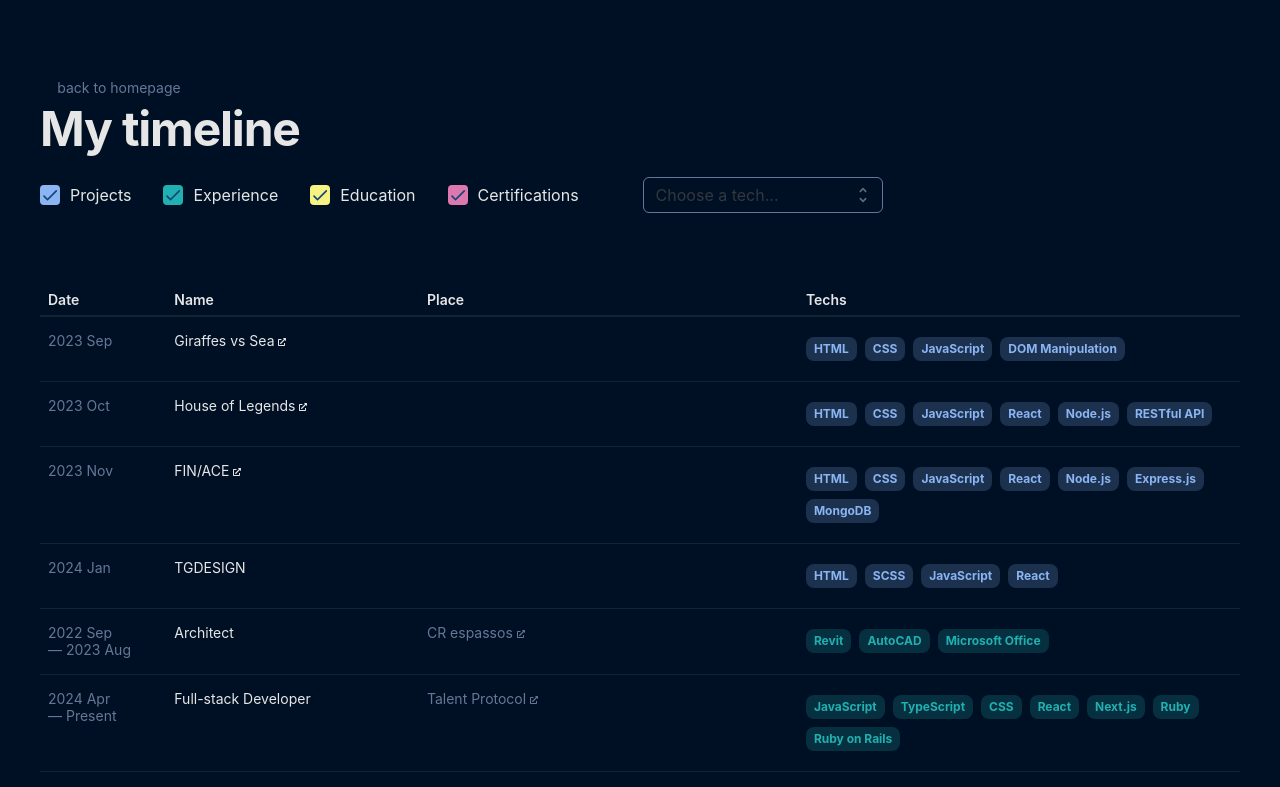
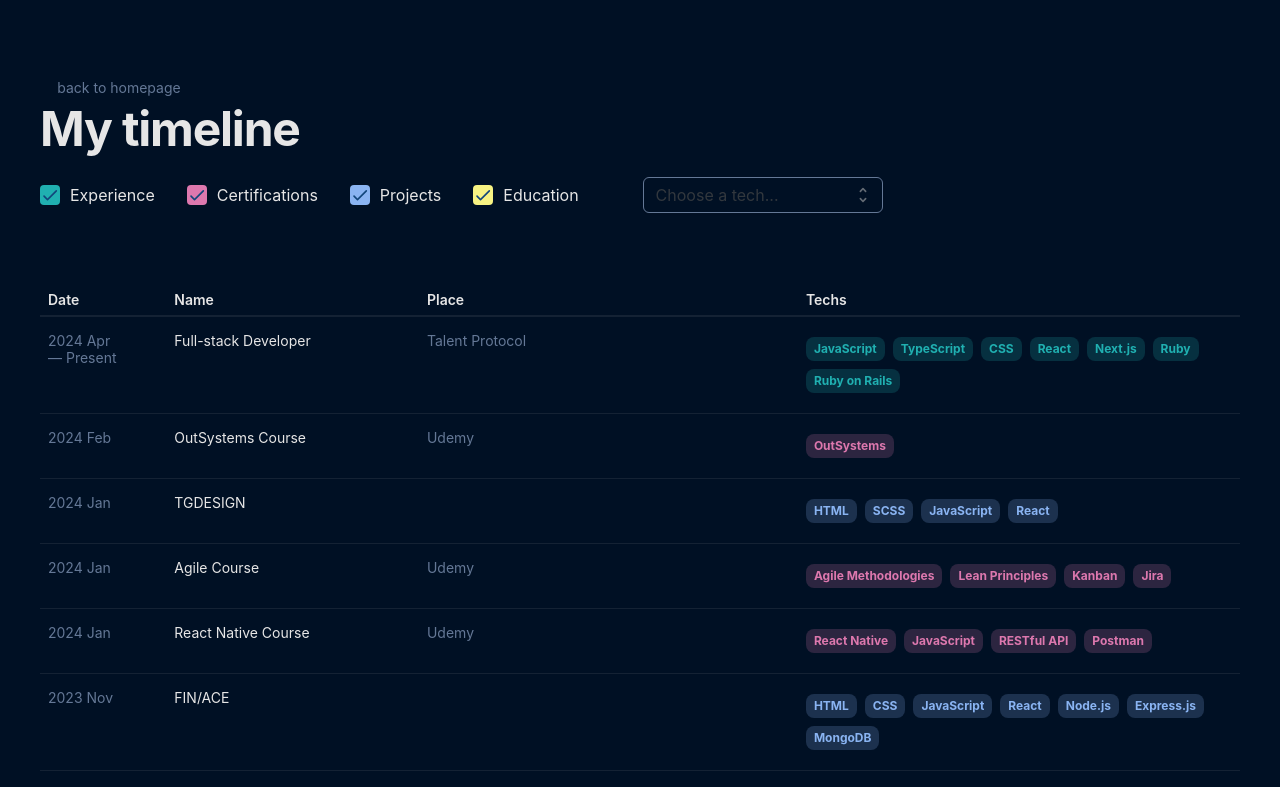
Before and after one commit to thetiagogil/04-thetiagogil, a React (Vite) app: page /timeline in a window 1280 px wide. Shown: the top 787 px of the page. Built offline with nearby package versions, Linux system fonts and the light colour scheme; some icons are missing.

Commit message:
add new date sorter and clean up timeline table

```diff
--- a/src/components/variables/sortDate.js
+++ b/src/components/variables/sortDate.js
@@ -1,4 +1,5 @@
 export const sortDate = (data) => {
+  // Define the order of months to convert them into numerical values
   const monthsOrder = {
     Jan: 1,
     Feb: 2,
@@ -14,33 +15,44 @@ export const sortDate = (data) => {
     Dec: 12,
   };
 
-  const dateSorted = [...data].sort((a, b) => {
-    // DECONSTRUCT ELEMENTS
-    const [aYear, aMonth] = a.date.split(" "); // EXAMPLE: ["2023", "Sep"]
-    const [bYear, bMonth] = b.date.split(" "); // EXAMPLE: ["2023", "Oct"]
+  // Get the current year and month
+  const currentYear = new Date().getFullYear();
+  const currentMonth = new Date().getMonth() + 1;
 
-    // FIRST CHECKS IF YEAR IS THE SAME
-    const yearComparison = bYear.localeCompare(aYear);
+  // Sort the data array
+  return data.sort((a, b) => {
+    // Handle 'Present' and null values for end dates
+    const aYearEnd =
+      a.yearEnd === "Present" || !a.yearEnd ? currentYear : a.yearEnd;
+    const bYearEnd =
+      b.yearEnd === "Present" || !b.yearEnd ? currentYear : b.yearEnd;
+    const aMonthEnd =
+      a.monthEnd === "Present" || !a.monthEnd
+        ? currentMonth
+        : monthsOrder[a.monthEnd];
+    const bMonthEnd =
+      b.monthEnd === "Present" || !b.monthEnd
+        ? currentMonth
+        : monthsOrder[b.monthEnd];
 
-    // IF YEAR IS NOT THE SAME, RETURN YEAR DIFFERENCE
-    if (yearComparison !== 0) {
-      return yearComparison;
+    // Compare end years first
+    if (aYearEnd === bYearEnd) {
+      // If end years are the same, compare end months
+      if (aMonthEnd === bMonthEnd) {
+        // If end months are the same, compare start years
+        const aYearStart = a.yearStart;
+        const bYearStart = b.yearStart;
+        const aMonthStart = monthsOrder[a.monthStart];
+        const bMonthStart = monthsOrder[b.monthStart];
+
+        // If start years are the same, compare start months
+        if (aYearStart === bYearStart) {
+          return bMonthStart - aMonthStart; // Descending order of start months
+        }
+        return bYearStart - aYearStart; // Descending order of start years
+      }
+      return bMonthEnd - aMonthEnd; // Descending order of end months
     }
-
-    // SECOND CHECKS IF MONTH IS THE SAME
-    const monthComparison = monthsOrder[bMonth] - monthsOrder[aMonth];
-
-    // IF MONTH IS NOT THE SAME, RETURN MONTH DIFFERENCE
-    if (monthComparison !== 0) {
-      return monthsOrder[bMonth] - monthsOrder[aMonth];
-    }
-
-    // THIRD CHECKS NAME
-    const nameComparison = b.name.localeCompare(a.name);
-
-    // RETURN NAME DIFFERENCE
-    return nameComparison;
+    return bYearEnd - aYearEnd; // Descending order of end years
   });
-
-  return dateSorted;
 };
--- a/src/pages/home/rightsection/components/Content.jsx
+++ b/src/pages/home/rightsection/components/Content.jsx
@@ -21,12 +21,12 @@ const Content = ({ type, props }) => {
                 sx={{
                   bgcolor: { xs: "primary.lighterDarkBlue", md: "transparent" },
                   display: "flex",
-                  flexDirection: { xs: "column", md: "row" },
+                  flexDirection: { xs: "column", sm: "row" },
                   p: 2,
                   gap: 2,
                   borderRadius: "8px",
                   transition: "0.3s",
-                  width: { md: "900px" },
+                  width: "100%",
                   "&:hover": {
                     bgcolor: "primary.lighterDarkBlue",
                   },
--- a/src/pages/home/rightsection/components/content/Section1.jsx
+++ b/src/pages/home/rightsection/components/content/Section1.jsx
@@ -5,7 +5,7 @@ export const Section1 = ({ element, type }) => {
     <Stack
       sx={{
         width: { xs: "100%", md: "30%" },
-        alignSelf: { xs: "center", md: "baseline" },
+        alignSelf: { xs: "center", sm: "baseline" },
       }}
     >
       {type === "projects" && element.img ? (
--- a/src/pages/home/rightsection/components/content/Section2.jsx
+++ b/src/pages/home/rightsection/components/content/Section2.jsx
@@ -2,22 +2,29 @@ import { Stack, Typography } from "@mui/joy";
 import ChipTech from "../../../../../components/layout/Chip";
 import { hoverColor } from "../../../../../components/variables/typeColors";
 
-import { FaExternalLinkAlt } from "react-icons/fa";
-
 export const Section2 = ({ element, type }) => {
   return (
     <Stack sx={{ width: { xs: "100%", md: "70%" } }}>
-      <Stack sx={{ flexDirection: "row", alignItems: "center", gap: 2 }}>
+      <Stack sx={{ flexDirection: "row", alignItems: "center", gap: 1 }}>
         <Typography
           level="title-lg"
-          endDecorator={element.link && <FaExternalLinkAlt size={8} />}
           sx={{ transition: "0.3s", ...hoverColor(type) }}
         >
           {element.name}
         </Typography>
 
-        <Typography level="title-sm">
-          {type === "projects" ? element.date : null}
+        <Typography level="body-sm">
+          {type === "projects" ? (
+            <>
+              {element.yearStart} {element.monthStart}
+              {(element.yearEnd !== null || element.monthEnd !== null) && (
+                <>
+                  {" "}
+                  — {element.yearEnd} {element.monthEnd}
+                </>
+              )}
+            </>
+          ) : null}
         </Typography>
       </Stack>
 
--- a/src/pages/timeline/components/Section2.jsx
+++ b/src/pages/timeline/components/Section2.jsx
@@ -7,10 +7,7 @@ import {
   education,
   certifications,
 } from "../../../db/index";
-import {
-  hoverColor,
-  fillColor,
-} from "../../../components/variables/typeColors";
+import { fillColor } from "../../../components/variables/typeColors";
 import {
   Checkbox,
   Stack,
@@ -26,8 +23,9 @@ import {
   Menu,
   MenuItem,
 } from "@mui/joy";
+import { sortDate } from "../../../components/variables/sortDate";
 
-import { FaExternalLinkAlt, FaInfoCircle } from "react-icons/fa";
+import { FaInfoCircle } from "react-icons/fa";
 
 export const Section2 = () => {
   const [typesFilter, setTypesFilter] = useState({
@@ -39,26 +37,10 @@ export const Section2 = () => {
 
   const [techsFilter, setTechsFilter] = useState([]);
 
-  // ARRAY WITH ALL THE DATA - ADDED TYPE TO DATA
-  const dataWithType = (data, type) => {
-    return data.map((array) => {
-      return { ...array, type };
-    });
-  };
+  // Array with all the data
+  const data = [...projects, ...experience, ...education, ...certifications];
 
-  const projectsWithType = dataWithType(projects, "projects");
-  const experienceWithType = dataWithType(experience, "experience");
-  const educationWithType = dataWithType(education, "education");
-  const certificationsWithType = dataWithType(certifications, "certifications");
-
-  const data = [
-    ...projectsWithType,
-    ...experienceWithType,
-    ...educationWithType,
-    ...certificationsWithType,
-  ];
-
-  // TECHS ARRAY
+  // Techs array
   const typesArray = () => {
     let allTypes = new Set();
 
@@ -84,11 +66,11 @@ export const Section2 = () => {
     return Array.from(allTechs).sort((a, b) => a.localeCompare(b));
   };
 
-  // FILTER ARRAY BY TYPE AND TECHS
+  // Filter array
   const handleTypeChange = (type) => {
     setTypesFilter((obj) => ({
       ...obj,
-      [type]: !obj[type], // change selected type to false
+      [type]: !obj[type],
     }));
   };
 
@@ -96,7 +78,7 @@ export const Section2 = () => {
     setTechsFilter(value);
   };
 
-  const dataFiltered = data.filter((element) => {
+  const dataFiltered = sortDate(data).filter((element) => {
     const types = typesFilter[element.type];
 
     const techs =
@@ -260,48 +242,12 @@ export const Section2 = () => {
 
                 {/* NAME */}
                 <td>
-                  {element.link !== undefined &&
-                  (element.type === "projects" ||
-                    element.type === "certifications") ? (
-                    <Link
-                      href={element.link}
-                      underline="none"
-                      sx={{
-                        color: "primary.white",
-                        transition: "0.3s",
-                        ...hoverColor(element.type),
-                      }}
-                    >
-                      <Typography>
-                        {element.name} <FaExternalLinkAlt size={8} />
-                      </Typography>
-                    </Link>
-                  ) : (
-                    <Typography>{element.name}</Typography>
-                  )}
+                  <Typography>{element.name}</Typography>
                 </td>
 
                 {/* PLACE */}
                 <td>
-                  {element.link !== undefined &&
-                  (element.type === "experience" ||
-                    element.type === "education") ? (
-                    <Link
-                      href={element.link}
-                      underline="none"
-                      sx={{
-                        color: "primary.white3",
-                        transition: "0.3s",
-                        ...hoverColor(element.type),
-                      }}
-                    >
-                      <Typography>
-                        {element.place} <FaExternalLinkAlt size={8} />
-                      </Typography>
-                    </Link>
-                  ) : (
-                    <Typography>{element.place}</Typography>
-                  )}
+                  <Typography>{element.place}</Typography>
                 </td>
 
                 {/* TECHS */}
```
Also changed, not shown: src/components/variables/customSelectStyles.js (deleted, +0 -52 lines).
